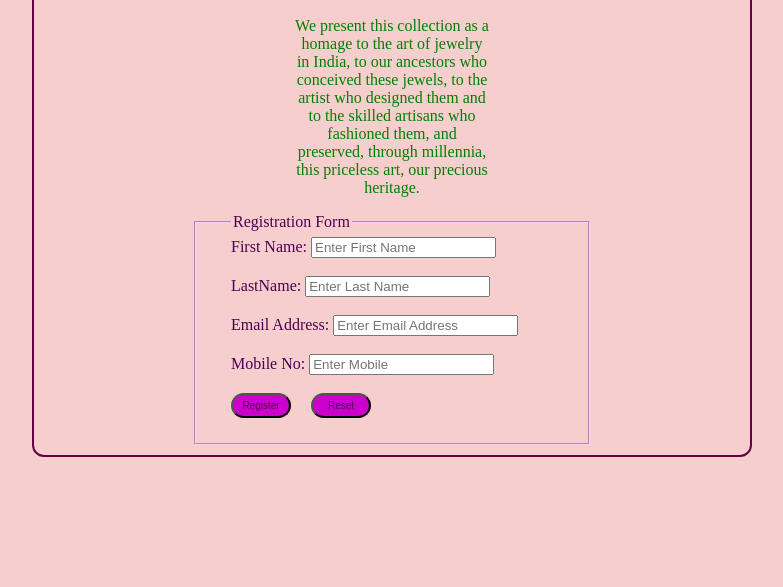
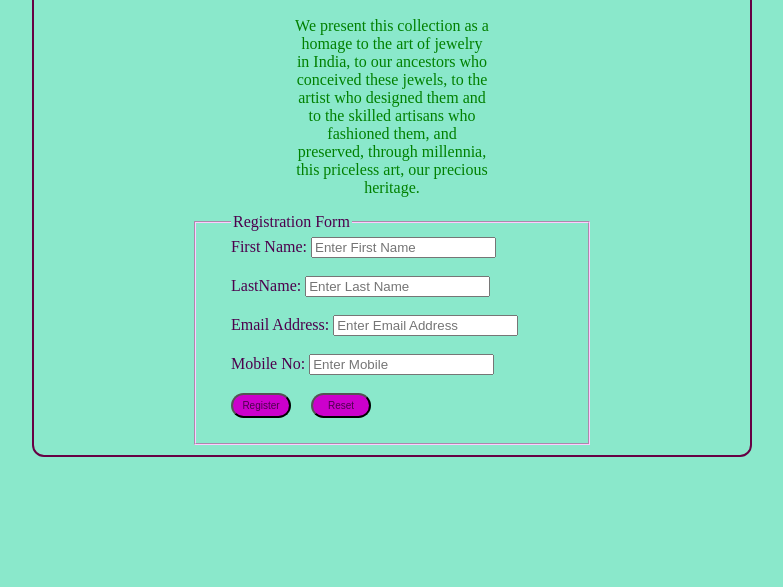
Before and after one commit to tejaswini324/Landing-Page, a plain HTML site: page index.html in a window 1280 px wide. Shown: the part 213-800 px from the top of the page, without its empty margins (248-1031 px from the left). Drawn offline with Linux system fonts and the light colour scheme.

Commit message:
Update style.css
for client req

```diff
--- a/style.css
+++ b/style.css
@@ -1,5 +1,5 @@
 body{
-  background-color: #F6CECE;
+  background-color: #8ae8cb;
   border-radius: 12px;
 	text-align: center;
 	border: 2px solid #660044;
```
